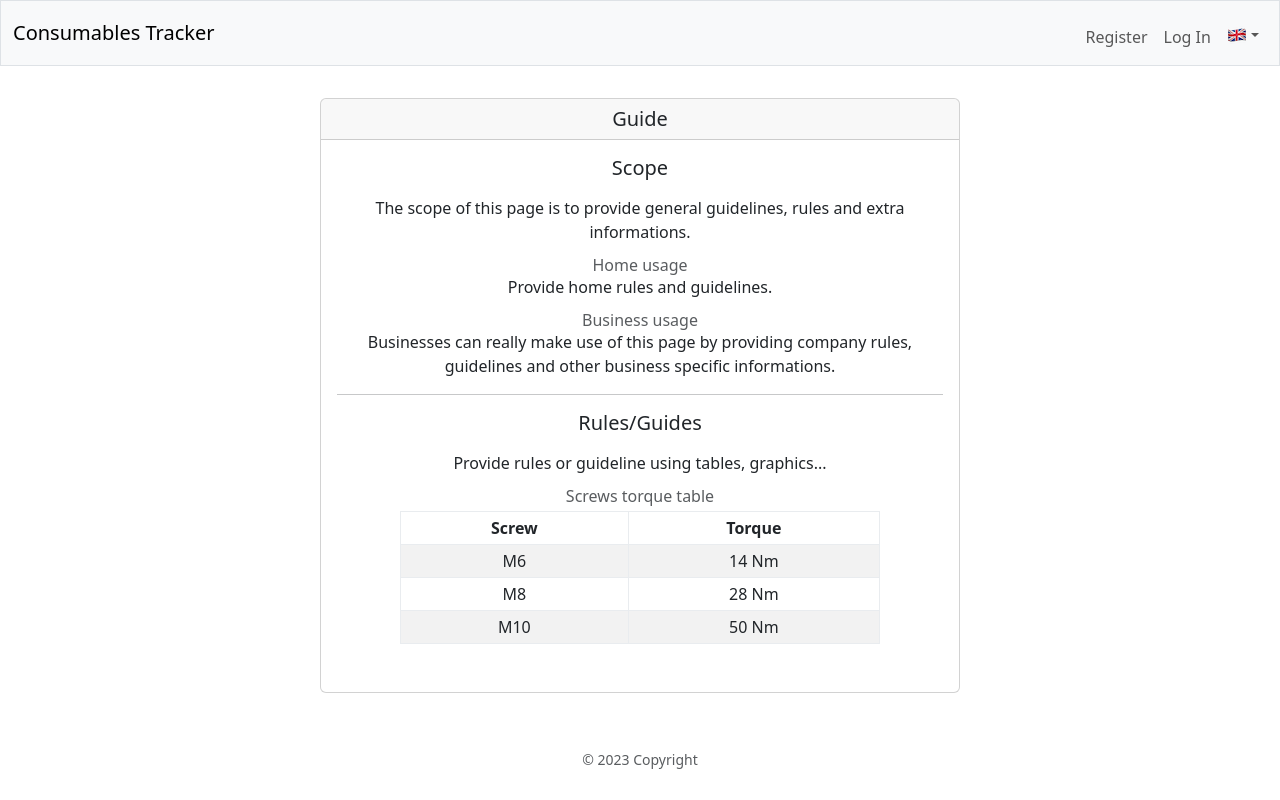
After one commit to victorBuzdugan/ConsumablesTracker, a Flask app: template blueprints/guide/templates/guide/guide.html in a window 1280 px wide. The commit adds this page. Run offline with Flask 3, Linux system fonts and the light colour scheme; the template is opened without the code that fills it, so the values that code supplies are empty.

Commit message:
new feat: guide page

```diff
--- a/app.py
+++ b/app.py
@@ -8,6 +8,7 @@ from flask_babel import Babel, gettext
 
 from blueprints.auth.auth import auth_bp
 from blueprints.cat.cat import cat_bp
+from blueprints.guide.guide import guide_bp
 from blueprints.inv.inv import inv_bp
 from blueprints.main.main import main_bp
 from blueprints.prod.prod import prod_bp
@@ -49,6 +50,7 @@ app.register_blueprint(users_bp)
 app.register_blueprint(cat_bp)
 app.register_blueprint(sup_bp)
 app.register_blueprint(prod_bp)
+app.register_blueprint(guide_bp)
 app.register_blueprint(sch_bp)
 
 
--- /dev/null
+++ b/blueprints/guide/templates/guide/guide.html
@@ -0,0 +1,47 @@
+{% extends "layout.html" %}
+
+{% block title %}{{ gettext("Guide") }}{% endblock %}
+
+{% block main %}
+<div class="card mx-auto mb-3" style="max-width: 40rem;">
+    <div class="card-header h5 py-2">
+        {{ gettext("Guide") }}
+    </div>
+    <div class="card-body">
+        <h5 class="card-title mb-3">{{ gettext("Scope") }}</h5>
+        <p class="card-text">{{ gettext("The scope of this page is to provide general guidelines, rules and extra informations.") }}</p>
+        <h6 class="card-subtitle text-body-secondary">{{ gettext("Home usage") }}</h6>
+        <p class="card-text">{{ gettext("Provide home rules and guidelines.") }}</p>
+        <h6 class="card-subtitle text-body-secondary">{{ gettext("Business usage") }}</h6>
+        <p class="card-text">{{ gettext("Businesses can really make use of this page by providing company rules, guidelines and other business specific informations.") }}</p>
+        <hr>
+        <h5 class="card-title mb-3">{{ gettext("Rules/Guides") }}</h5>
+        <p class="card-text">{{ gettext("Provide rules or guideline using tables, graphics...") }}</p>
+        <h6 class="card-subtitle text-body-secondary mb-1">{{ gettext("Screws torque table") }}</h6>
+        <div class="table-responsive mx-auto mb-3" style="max-width: 30rem;">
+            <table class="table align-middle table-sm table-hover table-bordered border-light-subtle table-striped">
+                <thead>
+                    <tr>
+                        <th class="px-3">{{ gettext("Screw") }}</th>
+                        <th class="px-3">{{ gettext("Torque") }}</th>
+                    </tr>
+                </thead>
+                <tbody>
+                    <tr>
+                        <td>M6</td>
+                        <td>14 Nm</td>
+                    </tr>
+                    <tr>
+                        <td>M8</td>
+                        <td>28 Nm</td>
+                    </tr>
+                    <tr>
+                        <td>M10</td>
+                        <td>50 Nm</td>
+                    </tr>
+                </tbody>
+            </table>
+        </div>
+    </div>
+</div>
+{% endblock %}
--- a/pytest.ini
+++ b/pytest.ini
@@ -9,7 +9,8 @@ markers =
     sup: supplier blueprint tests
     prod: products blueprint tests
     daily: daily task tests
-    sch: schedules task tests
+    sch: schedules tests
+    guide: guide tests
 testpaths =
     tests
 console_output_style = count
--- a/templates/layout.html
+++ b/templates/layout.html
@@ -23,6 +23,8 @@
                     <ul class="navbar-nav me-auto mt-2">
                         <li class="nav-item"><a class="nav-link" href={{ url_for("inv.inventory") }}>{{ gettext("Inventory") }}</a></li>
                         <li class="nav-item"><a class="nav-link" href={{ url_for("sch.schedules") }}>{{ gettext("Schedule") }}</a></li>
+                        <li class="nav-item"><a class="nav-link" href={{ url_for("guide.guide") }}>{{ gettext("Guide") }}</a></li>
+                        <li class="m-1"></li>
                         {% if session["admin"] %}
                         <li class="nav-item"><a class="nav-link" href={{ url_for("cat.categories") }}>{{ gettext("Categories") }}</a></li>
                         <li class="nav-item"><a class="nav-link" href={{ url_for("sup.suppliers") }}>{{ gettext("Suppliers") }}</a></li>
```
Also changed, not shown: blueprints/guide/guide.py (added, +19 -0 lines), tests/guide_test.py (added, +49 -0 lines), tests/main_test.py (+4 -0 lines), README.md, blueprints/guide/__init__.py (added), translations/ro/LC_MESSAGES/messages.po, 2 other files.
